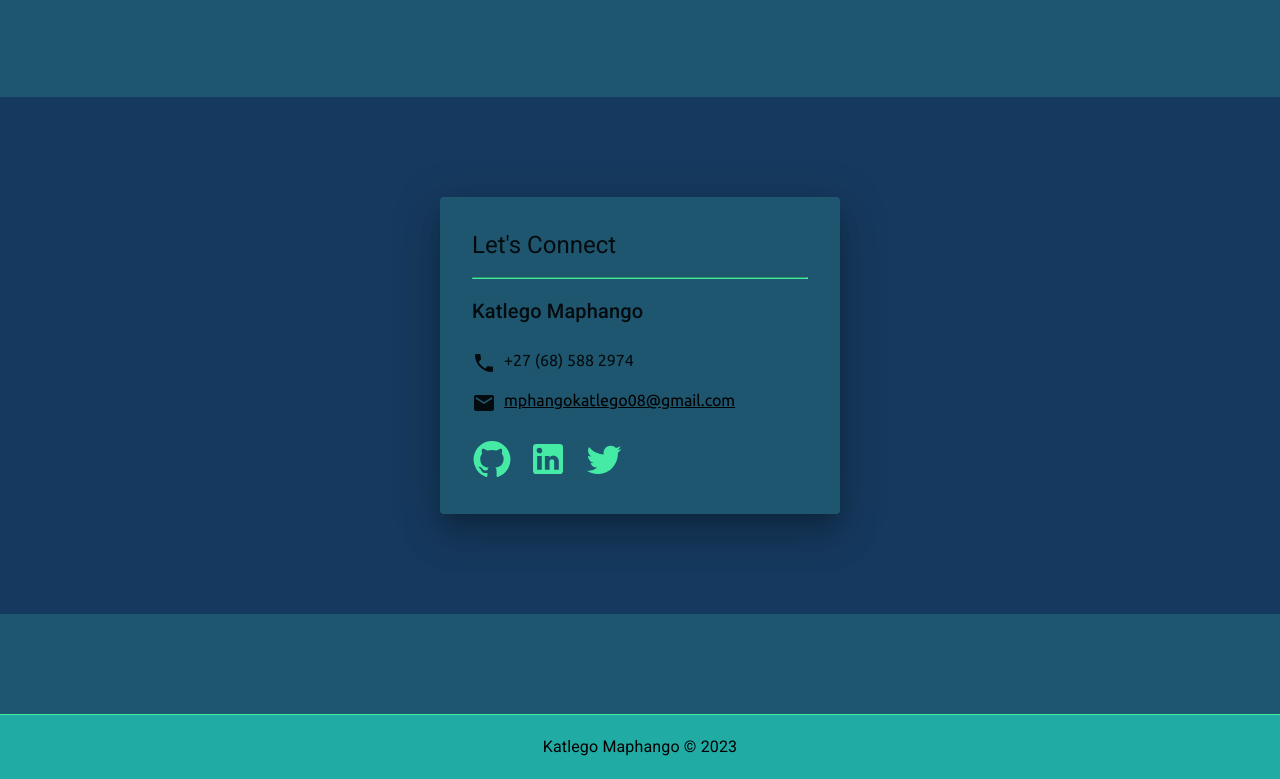
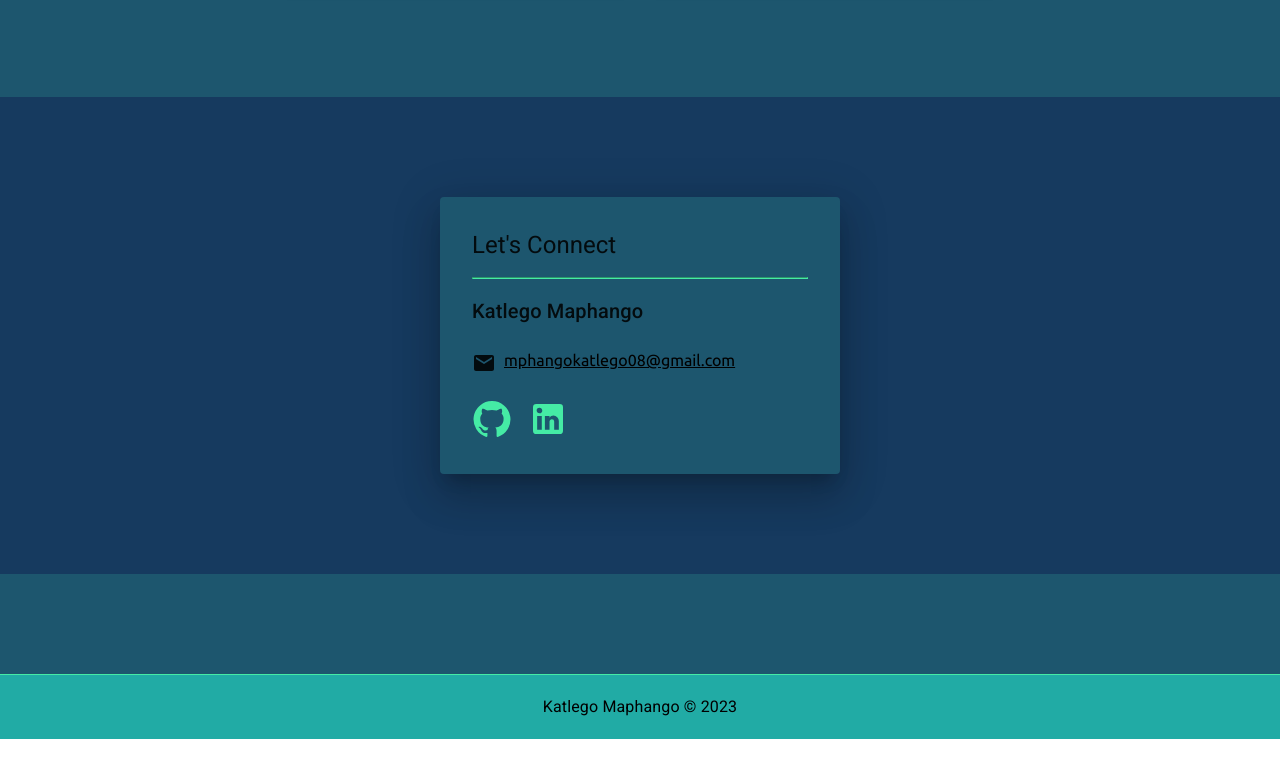
Before and after one commit to katlegomaphango/personal-website, a React (Vite) app: page / in a window 1280 px wide. Shown: the part 3150-3929 px from the top of the page. After the commit the page ends 3889 px from the top, so only its background shows below. Built offline with nearby package versions, Linux system fonts and the light colour scheme.

Commit message:
update contact

```diff
--- a/src/Components/Contact.jsx
+++ b/src/Components/Contact.jsx
@@ -28,13 +28,6 @@ const Contact = () => {
                             sx={{display: 'flex', gap: 1}}
                             py={1}
                         >
-                            <Phone />
-                            +27 (68) 588 2974
-                        </Box>
-                        <Box
-                            sx={{display: 'flex', gap: 1}}
-                            py={1}
-                        >
                             <Mail />
                             <a href="mailto:mphangokatlego08@gmail.com" style={{color: 'black'}}>mphangokatlego08@gmail.com</a>
                         </Box>
@@ -53,13 +46,6 @@ const Contact = () => {
                             >
                                 <LinkedIn sx={{fontSize: '2.5rem'}} />
                             </a>
-                            <a href="https://twitter.com/mmmm23q1"
-                                rel="noreferrer"
-                                target="_blank"
-                                style={{color: theme.palette.primary.contrastText}}
-                            >
-                                <Twitter sx={{fontSize: '2.5rem'}} />
-                            </a>
                         </Box>
                     </Paper>
                 </Box>
```
